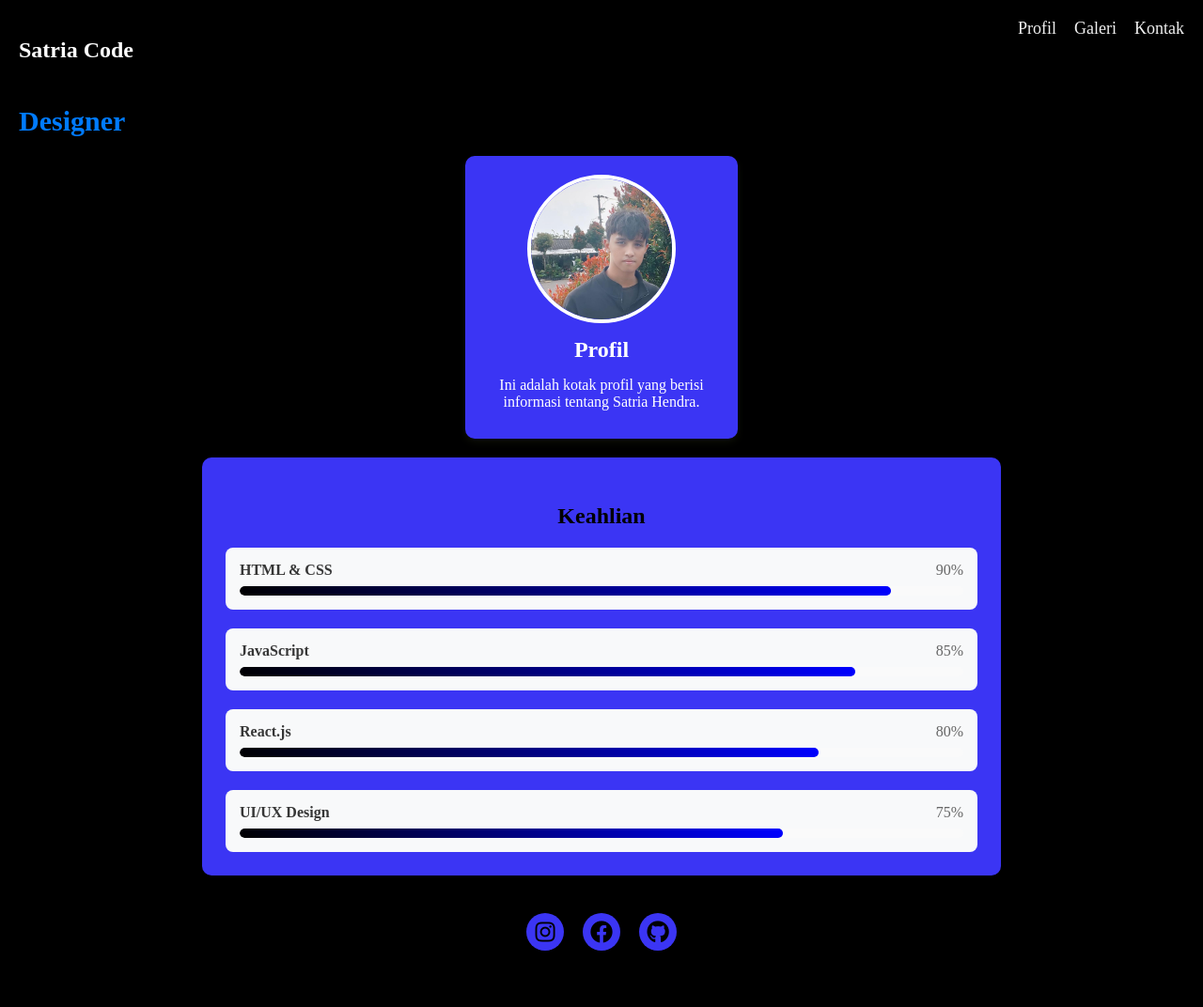
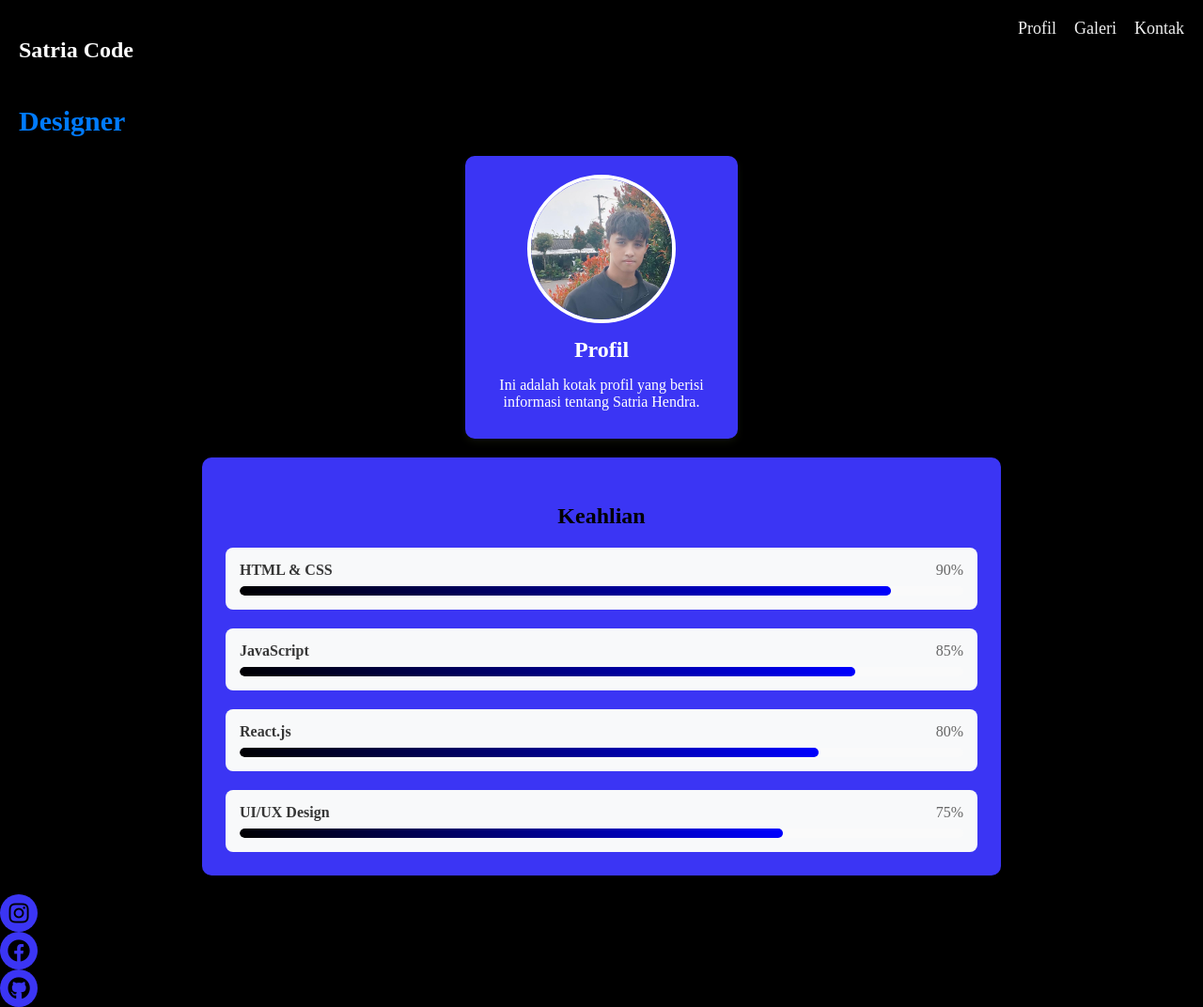
Before and after one commit to SatriaHendraaa/Portofolio-Satria, a plain HTML site: page index.html in a window 1280 px wide. Shown: the whole page at 94% size. Before the commit the page ends 1032 px from the top, so only its background shows below. Drawn offline with Linux system fonts and the light colour scheme.

Commit message:
Update index.html

```diff
--- a/index.html
+++ b/index.html
@@ -71,18 +71,17 @@
     </div>
 
 
-    <div class="social-icons">
-        <a href="https://instagram.com/yourusername" target="_blank" class="social-link">
+   <div class="icons">
+        <a href="https://instagram.com/satria_hendraaa" target="https://www.instagram.com/satria_hendraaa/profilecard/?igsh=MXcxNW5yMWw3Yms2dA==" class="social-link">
             <i class="fab fa-instagram"></i>
         </a>
-        <a href="https://facebook.com/yourusername" target="_blank" class="social-link">
+        <a href="https://facebook.com/slothsinn" target="https://www.facebook.com/share/1XRSL8kjjm/" class="social-link">
             <i class="fab fa-facebook"></i>
         </a>
-        <a href="https://github.com/yourusername" target="_blank" class="social-link">
+        <a href="https://github.com/SatriaHendraaa" target="https://github.com/SatriaHendraaa" class="social-link">
             <i class="fab fa-github"></i>
         </a>
     </div>
-
     <script src="script.js"></script>
 
     <nav class="navbar">
```
